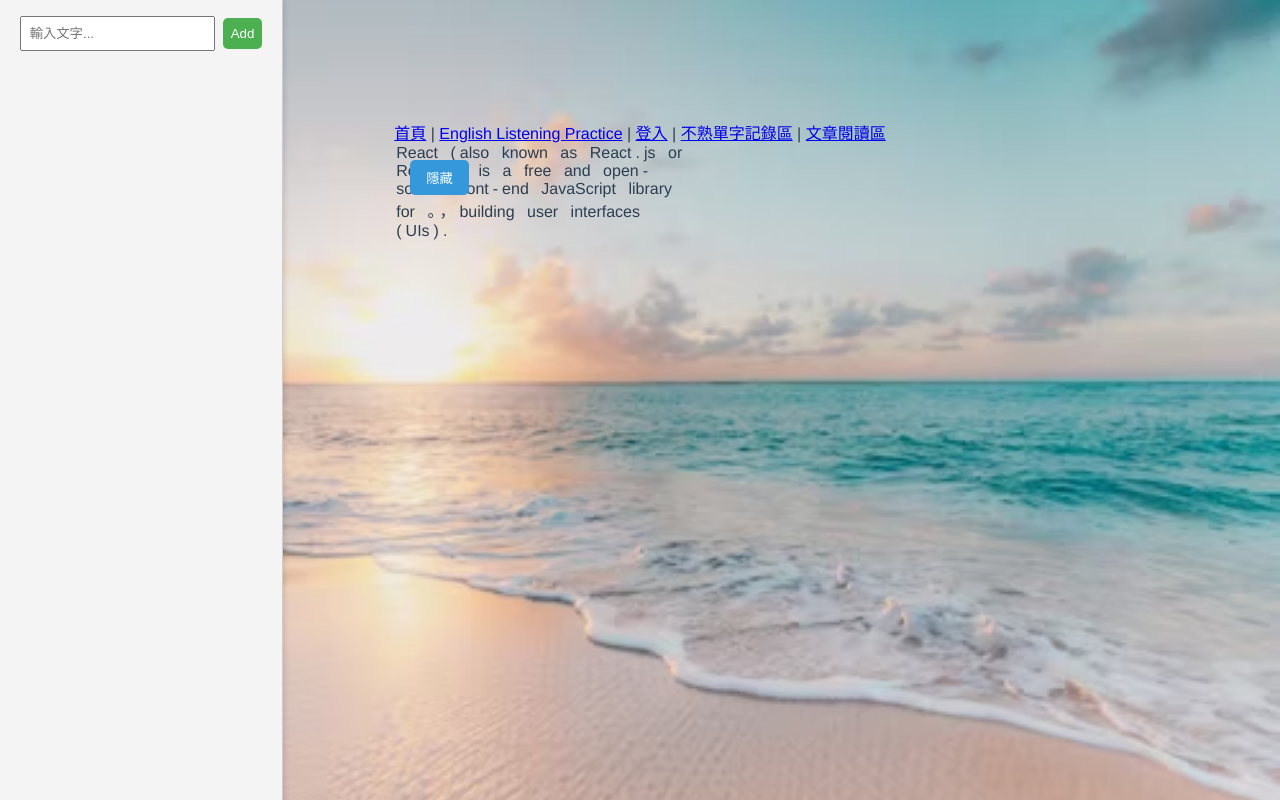
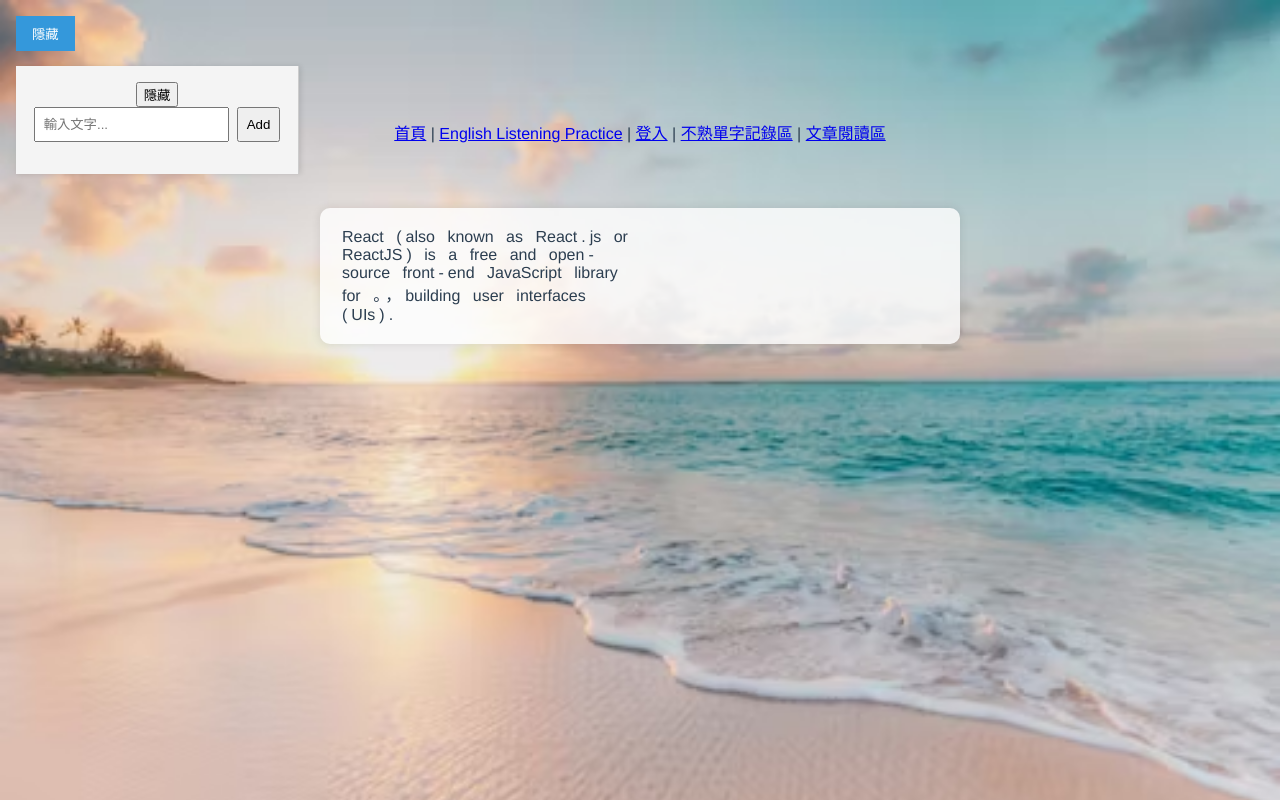
Before and after one commit to SixMagnitudeStar/learn-tools, a Vue app: page /articleReading in a window 1280 px wide. Both pictures are taken after a click on the button "展開". Built offline with nearby package versions, Linux system fonts and the light colour scheme.

Commit message:
20250807

```diff
--- a/src/App.vue
+++ b/src/App.vue
@@ -8,7 +8,7 @@
       <router-link to="/UnfamiliarWordsArea">不熟單字記錄區</router-link> |
       <router-link to="/articleReading">文章閱讀區</router-link>
     </nav>
-    <vocab-record-list></vocab-record-list>
+    <AppSideBar></AppSideBar>
     <router-view></router-view>
   </div>
   <!-- <img alt="Vue logo" src="./assets/logo.png"> -->
@@ -20,12 +20,12 @@
 <script>
 // import HelloWorld from './components/HelloWorld.vue'
 
-import VocabRecordList from '@/components/VocabRecordList.vue'
+import AppSideBar from '@/components/AppSideBar.vue'
 
 export default {
   name: 'App',
   components: {
-    VocabRecordList
+    AppSideBar
     // HelloWorld
   },
   data(){
--- a/src/components/VocabRecordList.vue
+++ b/src/components/AppSideBar.vue
@@ -1,13 +1,17 @@
 <template>
-  <div class="container">
-    <!-- 固定的展開按鈕 -->
+  <div id="container">
 
-    <button @click="showPanel = !showPanel" class="toggle-btn">
-      {{ showPanel ? '隱藏' : '展開' }}
-    </button>
+   <div  id="btn">
+      <button @click="showPanel = !showPanel" class="toggle-btn">
+        {{ showPanel ? '隱藏' : '展開' }}
+      </button>
+    </div>
+
     <!-- 滑出的主區塊：包含輸入與列表 -->
     <transition name="slide">
       <div v-if="showPanel" class="panel">
+
+        <button id = 'close_btn' @click="closeSideBar">隱藏</button>
         <!-- 輸入 + Add 按鈕 -->
         <div class="input-group">
           <input v-model="newItem" placeholder="輸入文字..." />
@@ -18,18 +22,21 @@
         <ul class="item-list">
           <li v-for="(item, index) in items" :key="index">{{ item }}</li>
         </ul>
-      </div>
+        </div>
     </transition>
+    <!-- 固定的展開按鈕 -->
+
   </div>
 </template>
 <script>
 export default {
-  name: 'VocabRecordList',
+  name: 'AppSideBar',
   data() {
     return {
       newItem: '',
       items: [],
-      showPanel: false
+      showPanel: false,
+      sideBar_displayMode: 'flex'
     };
   },
   methods: {
@@ -39,22 +46,37 @@ export default {
         this.items.push(text);
         this.newItem = '';
       }
+    },
+    closeSideBar(){
+      // this.showPanel = false;
+      // this.sideBar_displayMode = 'block';
     }
+
   }
 };
 </script>
 
 
 <style scoped>
-.container {
-  display: flex;
+#container {
   position: absolute;
+  display: block;
   padding: 1rem;
+  top: 0;
+  left: 0;
 }
+
+
+#btn{
+  position: fixed;
+  height: 50px;
+  margin-left: 0;
+
+}
+
 
 /* 展開/收合按鈕 */
 .toggle-btn {
-  position: relative;
   top: 0;
   left: 0;
   z-index: 1000;
@@ -67,9 +89,10 @@ export default {
 
 /* 左側滑出的區塊 */
 .panel {
-  position: fixed;
-  top: 0;
+  position: relative;
+  top: 50px;
   left: 0;
+  margin-left: 0;
   width: 250px;
   height: 100%;
   background: #f4f4f4;
@@ -104,14 +127,24 @@ export default {
   border-bottom: 1px solid #ddd;
 }
 
+.tt{
+  display: flex;
+}
+
+
 /* 滑動動畫 */
+
+
 .slide-enter-active,
 .slide-leave-active {
-  transition: transform 0.3s ease, opacity 0.3s ease;
+  transition: transform 0.7s ease, opacity 0.7s ease;
 }
 .slide-enter-from,
 .slide-leave-to {
   transform: translateX(-100%);
   opacity: 0;
 }
+
+
+
 </style>
--- a/src/views/ELP.vue
+++ b/src/views/ELP.vue
@@ -142,7 +142,7 @@
   </script>
 
 
-<style>
+<style scoped>
 
 input[type="text"] {
   padding: 10px;
--- a/src/views/articleReading.vue
+++ b/src/views/articleReading.vue
@@ -1,4 +1,5 @@
 <template>
+  <div id="container">
     <div class="article">
       <span
         v-for="(word, index) in parsedWords"
@@ -7,6 +8,7 @@
         @click="toggleWord(index)"
         v-html="word.html"
       ></span>
+    </div>
   </div>
 </template>
 
@@ -65,6 +67,17 @@ function isWord(str) {
 
 </script>
 <style scoped>
+
+#container{
+  width: 600px;
+
+  background-color: rgba(255, 255, 255, 0.8);
+  padding: 20px;
+  border-radius: 10px;
+  box-shadow: 0 0 10px rgba(0, 0, 0, 0.1);
+  margin-top: 5vw;
+}
+
 .word {
   cursor: pointer;
   padding: 2px;
```
Lines whose indentation alone changed are shown as unchanged.
